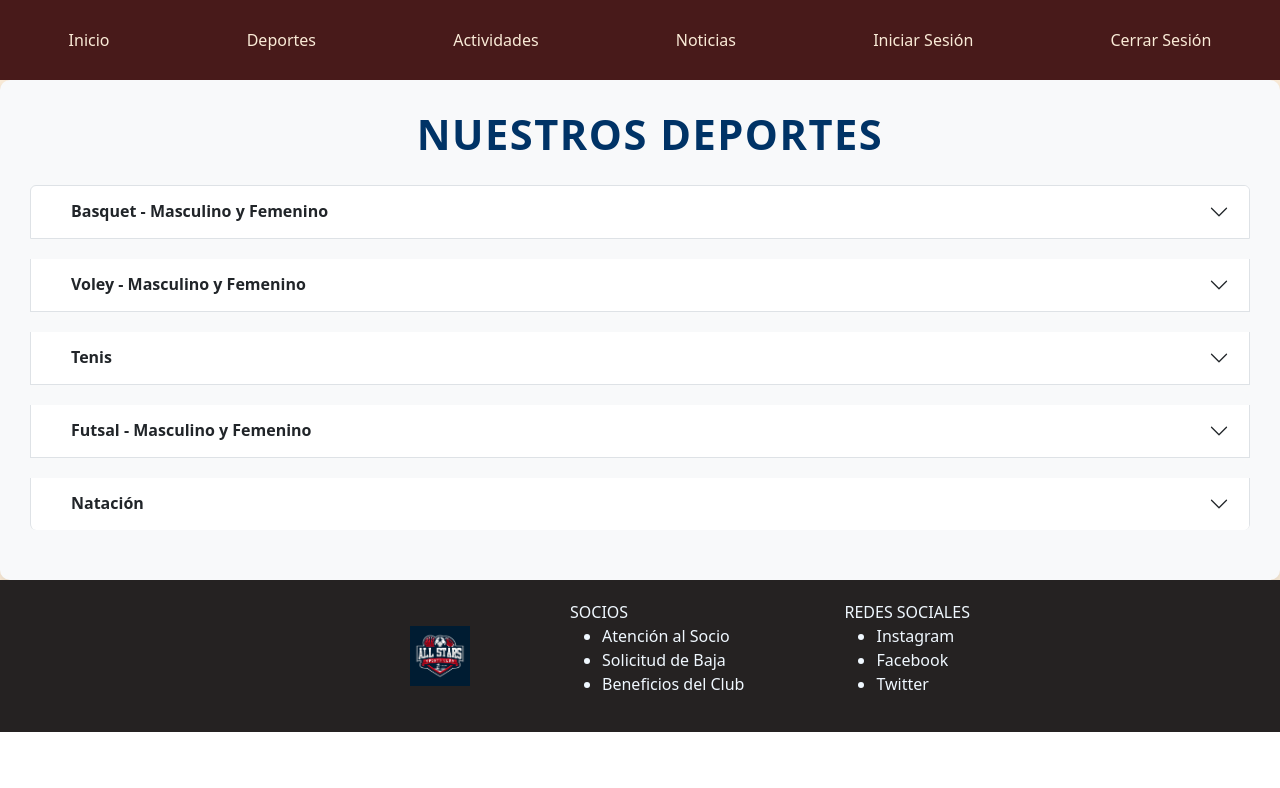
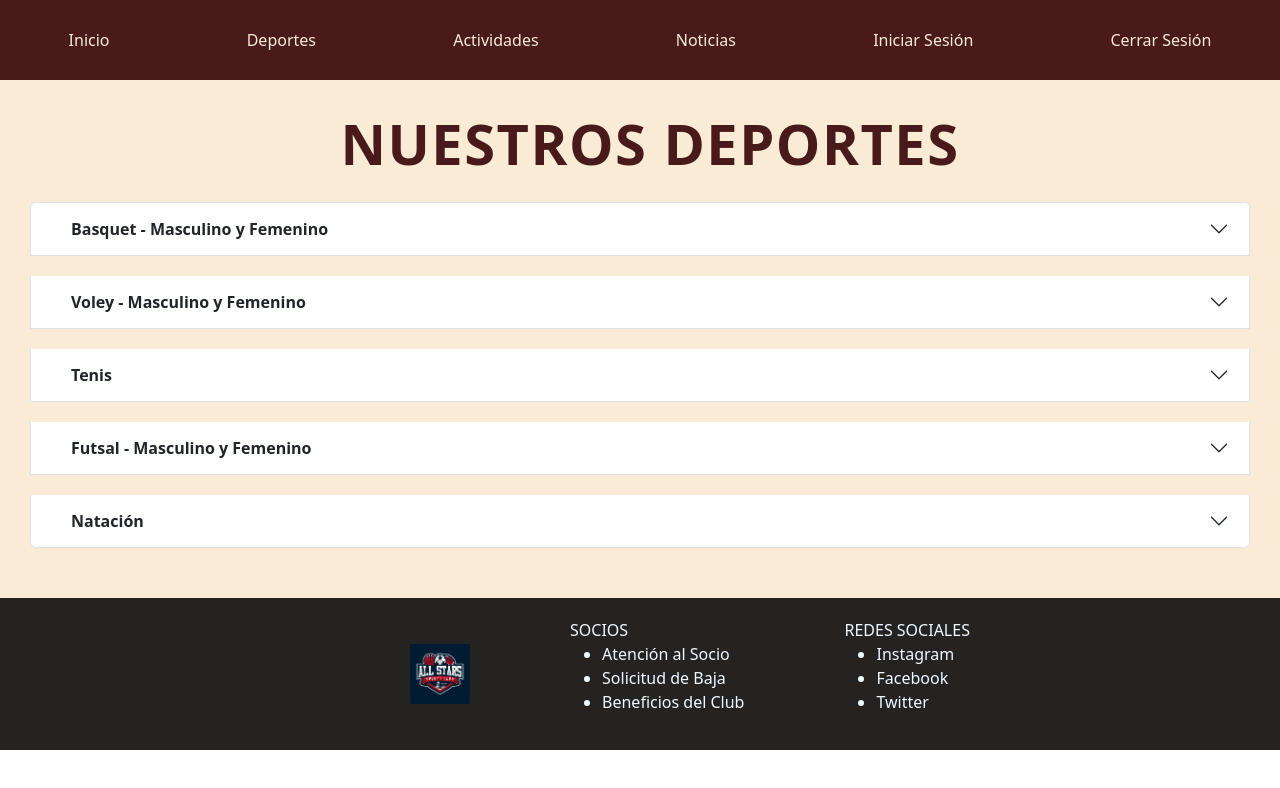
Before and after one commit to francocallegari/PPS-Club-Deportivo, a React (Vite) app in the folder React Frontend/Club-Deportivo/: page /sports in a window 1280 px wide. Shown: the top 788 px of the page. Built offline with nearby package versions, Linux system fonts and the light colour scheme.

Commit message:
modificaciones

```diff
--- a/React Frontend/Club-Deportivo/src/components/sports/Sports.css
+++ b/React Frontend/Club-Deportivo/src/components/sports/Sports.css
@@ -1,16 +1,15 @@
 .sports-container {
-  background-color: #f8f9fa;
+  background-color: antiquewhite;
   padding: 30px;
   border-radius: 10px;
-  box-shadow: 0 4px 8px rgba(0, 0, 0, 0.1);
 }
 
 .sports-title {
-  font-size: 2.6rem;
+  font-size: 3.5rem;
   font-weight: bold;
   text-align: center;
   margin-bottom: 25px;
-  color: #003366;
+  color: rgb(72, 26, 26);
   text-transform: uppercase;
   letter-spacing: 1.5px;
 }
@@ -18,59 +17,27 @@
 .accordion-header {
   font-size: 3rem;
   font-weight: 800;
-  color: #0056b3;
-  cursor: pointer;
-  transition: color 0.3s ease;
   font-weight: bold;
 }
 
-.accordion-header:hover {
-  color: #003366;
-}
-
-.accordion-body {
-  background-color: #ffffff;
-  border-left: 5px solid #0056b3;
-  padding: 20px;
-  font-size: 1rem;
-  line-height: 1.6;
-  transition: background-color 0.3s ease, padding 0.3s ease;
-}
-
-.accordion-body:hover {
-  background-color: #f1f1f1;
-  padding: 25px;
-}
-
 .accordion-item {
-  border: none;
-  border-bottom: 1px solid #e2e3e5;
   margin-bottom: 20px;
 }
 
-.accordion-item:last-child {
-  border-bottom: none;
-}
-
 .accordion-button {
-  background-color: transparent;
-  border: none;
-  outline: none;
-  box-shadow: none;
   font-weight: bold;
 }
 
-.accordion-button::after {
-  content: "\002B";
-
-  color: #0056b3;
-  transition: transform 0.2s ease;
+.accordion-button:hover {
+  color: midnightblue;
 }
 
-.accordion-button[aria-expanded="true"]::after {
-  transform: rotate(45deg);
+.sport-image {
+  max-width: 200%;
+  width: 1300px;
+  height: 400px;
+  margin-top: 10px;
+  display: block;
+  margin: 10px auto;
+  object-fit: cover;
 }
-
-.accordion-button:hover {
-  color: #003366;
-}
--- a/React Frontend/Club-Deportivo/src/components/sports/Sports.jsx
+++ b/React Frontend/Club-Deportivo/src/components/sports/Sports.jsx
@@ -7,32 +7,56 @@ const Sports = () => {
     {
       id: 1,
       name: "Basquet - Masculino y Femenino",
-      description:
-        "Lugar de entrenamiento: Estadio - Lunes, miércoles y viernes a partir de las 18:30 hs , Cuota Deportiva: $24.000, Contacto: 341 744-5763",
+      description: [
+        "Lugar de entrenamiento: Estadio - Lunes, miércoles y viernes a partir de las 18:30 hs",
+        "Cuota Deportiva: $24.000",
+        "Contacto: 341 744-5763",
+      ],
+      image:
+        "http://webipedia.es/wp-content/uploads/2020/11/06_PelotaEntrandoACanasta.jpg",
     },
     {
       id: 2,
       name: "Voley - Masculino y Femenino",
-      description:
-        "Lugar de entrenamiento: Cancha de voley - Lunes a viernes a partir de las 18 hs, Cuota Deportiva: $18.000, Contacto: 341 143-5763",
+      description: [
+        "Lugar de entrenamiento: Cancha de voley - Lunes a viernes a partir de las 18 hs",
+        "Cuota Deportiva: $18.000",
+        "Contacto: 341 143-5763",
+      ],
+      image:
+        "https://1.bp.blogspot.com/-F0PamBjTPXY/UZtg4uUZG3I/AAAAAAAACRI/6QIdNWnUeuA/s1600/Annerys-Victoria-Vargas-Valdez-Volleyball-London-2012-Olympics.jpg",
     },
     {
       id: 3,
       name: "Tenis",
-      description:
-        "Lugar de entrenamiento: Cancha de tenis - Lunes a viernes a partir de las 16:30 hs, Cuota Deportiva: $28.000, Contacto: 341 711-1363",
+      description: [
+        "Lugar de entrenamiento: Cancha de tenis - Lunes a viernes a partir de las 16:30 hs",
+        "Cuota Deportiva: $28.000",
+        "Contacto: 341 711-1363",
+      ],
+      image: "https://deportivoromeral.cl/images/ramas/tenis2.jpg",
     },
     {
       id: 4,
       name: "Futsal - Masculino y Femenino",
-      description:
-        "Lugar de entrenamiento: Estadio - Lunes a Viernes a partir de las 17 hs, Cuota Deportiva: $20.000, Contacto: 341 273-6763",
+      description: [
+        "Lugar de entrenamiento: Estadio - Lunes a Viernes a partir de las 17 hs",
+        "Cuota Deportiva: $20.000",
+        "Contacto: 341 273-6763",
+      ],
+      image:
+        "https://www.timbo.sc.gov.br/wp-content/uploads/2018/11/futsal-divulgacao.jpg",
     },
     {
       id: 5,
       name: "Natación",
-      description:
-        "Lugar de entrenamiento: Pileta cubierta - Lunes y Miércoles a partir de las 18 hs, Cuota Deportiva: $22.000, Contacto: 341 711-1763",
+      description: [
+        "Lugar de entrenamiento: Pileta cubierta - Lunes y Miércoles a partir de las 18 hs",
+        "Cuota Deportiva: $22.000",
+        "Contacto: 341 711-1763",
+      ],
+      image:
+        "https://media.revistagq.com/photos/5d15d8da274222b14be3327b/16:9/w_2560%2Cc_limit/gentrit-sylejmani-JjUyjE-oEbM-unsplash.jpg",
     },
   ];
 
@@ -50,7 +74,18 @@ const Sports = () => {
               {sport.name}
             </Accordion.Header>
             <Accordion.Body className="accordion-body">
-              {sport.description}
+              <div className="sport-details">
+                <ul>
+                  {sport.description.map((item, idx) => (
+                    <li key={idx}>{item}</li>
+                  ))}
+                </ul>
+                <img
+                  src={sport.image}
+                  alt={sport.name}
+                  className="sport-image"
+                />
+              </div>
             </Accordion.Body>
           </Accordion.Item>
         ))}
```
